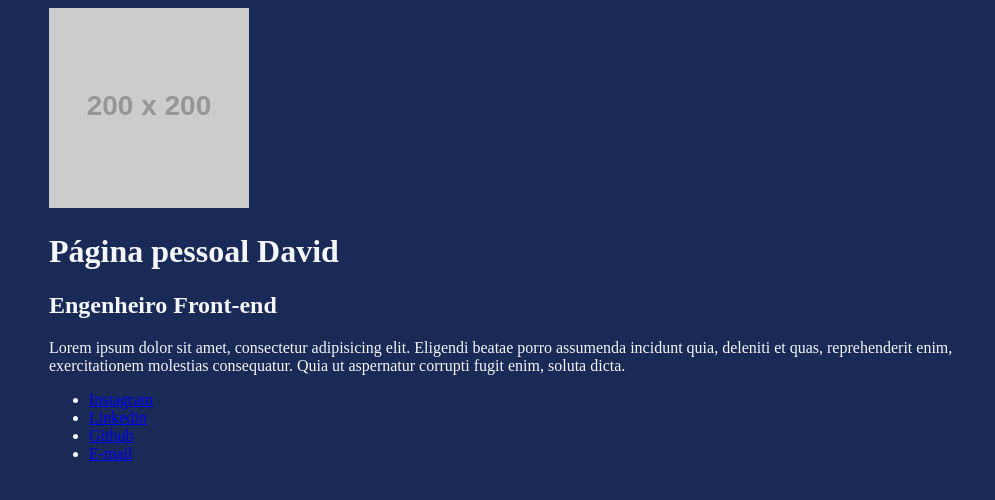
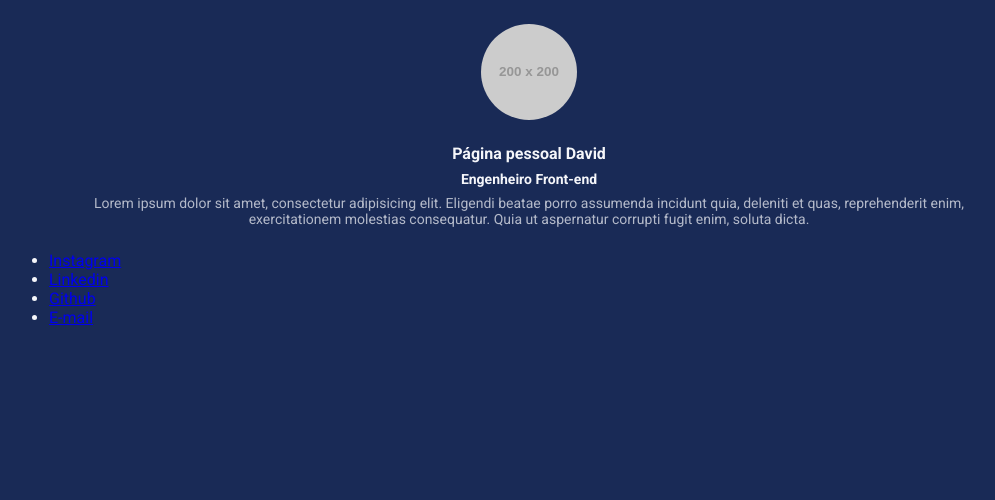
Before and after one commit to Davidlp0131/Personal-page-with-less, a website: page index.html in a window 1280 px wide. Shown: the whole page, without its empty margins (111-1106 px from the left). Drawn offline with Linux system fonts and the light colour scheme; placeholder pictures from the web are drawn by us.

Commit message:
removendo as cores de instrução, add font roboto, desenvolvendo o reset da pagina, desenvolvendo pendencias de estilização da pagina, desenvolvendo mixins para reduzir a repetição de regras  no css

```diff
--- a/index.html
+++ b/index.html
@@ -4,19 +4,24 @@
     <meta charset="UTF-8">
     <meta name="viewport" content="width=device-width, initial-scale=1.0">
     <title>Página pessoal David</title>
+    <link rel="preconnect" href="https://fonts.googleapis.com">
+    <link rel="preconnect" href="https://fonts.gstatic.com" crossorigin>
+    <link href="https://fonts.googleapis.com/css2?family=Roboto:wght@400;700&display=swap" rel="stylesheet">
     <link rel="stylesheet" href="./build/styles/main.css">
 </head>
 <body>
     <div class="container">
     <header>
-        <img src="https://via.placeholder.com/200x200" alt=""/>
-        <h1>Página pessoal David</h1>
-        <h2>Engenheiro Front-end</h2>
-        <p>
-        Lorem ipsum dolor sit amet, consectetur adipisicing elit. Eligendi beatae porro assumenda
-        incidunt quia, deleniti et quas, reprehenderit enim, exercitationem molestias consequatur.
-        Quia ut aspernatur corrupti fugit enim, soluta dicta.
-        </p>
+        <img class="profile-avatar" src="https://via.placeholder.com/200x200" alt=""/>
+        <div class="profile-bio">
+            <h1 class="profile-bio-name">Página pessoal David</h1>
+            <h2 class="profile-bio-subtitle">Engenheiro Front-end</h2>
+            <p class="profile-bio-description">
+            Lorem ipsum dolor sit amet, consectetur adipisicing elit. Eligendi beatae porro assumenda
+            incidunt quia, deleniti et quas, reprehenderit enim, exercitationem molestias consequatur.
+            Quia ut aspernatur corrupti fugit enim, soluta dicta.
+            </p>
+        </div>
     </header>
     <nav>
         <ul>
--- a/src/styles/main.less
+++ b/src/styles/main.less
@@ -1,6 +1,20 @@
 @import "variaveis.less";
 @breakpointsMobile: ~"(max-width: 767px)";
 @breakpointsTablet: ~"(min-width: 768px) and (max-width: 1023px)";
+
+.marginBottom8 {
+    margin-bottom: 8px;
+}
+.fontSize14{
+font-size: 14px;
+}
+
+* {
+    margin: 0;
+    padding: 0;
+    box-sizing: border-box;
+    font-family: 'Roboto', sans-serif;
+}
 
 body {
     background-color: @corDeFundo;
@@ -22,3 +36,35 @@ body {
         background-color: yellow;
     }
 }
+
+header {
+    padding: 24px;
+
+    .profile-avatar {
+        display: block;
+        margin: 0 auto 24px;
+        border-radius: 50%;
+        height: 96px;
+        width: 96px;
+    }
+}
+
+.profile-bio {
+    text-align: center;
+
+
+    &-name {
+        font-size: 16px;
+        .marginBottom8();
+    }
+
+    &-subtitle {
+        .fontSize14();
+        .marginBottom8();
+    }
+
+    &-description {
+        .fontSize14();
+        opacity: .7;
+    }
+}
```
Also changed, not shown: build/styles/main.css.
